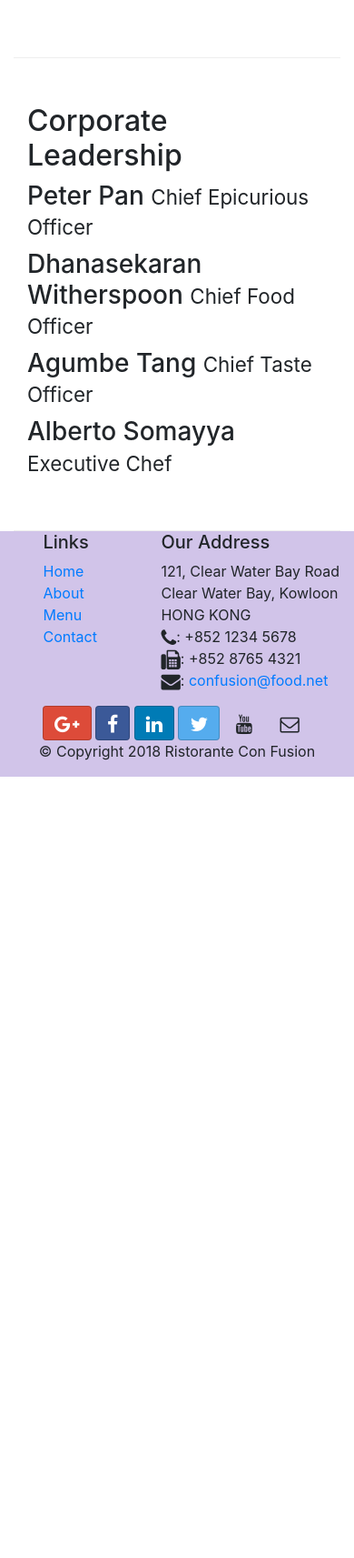
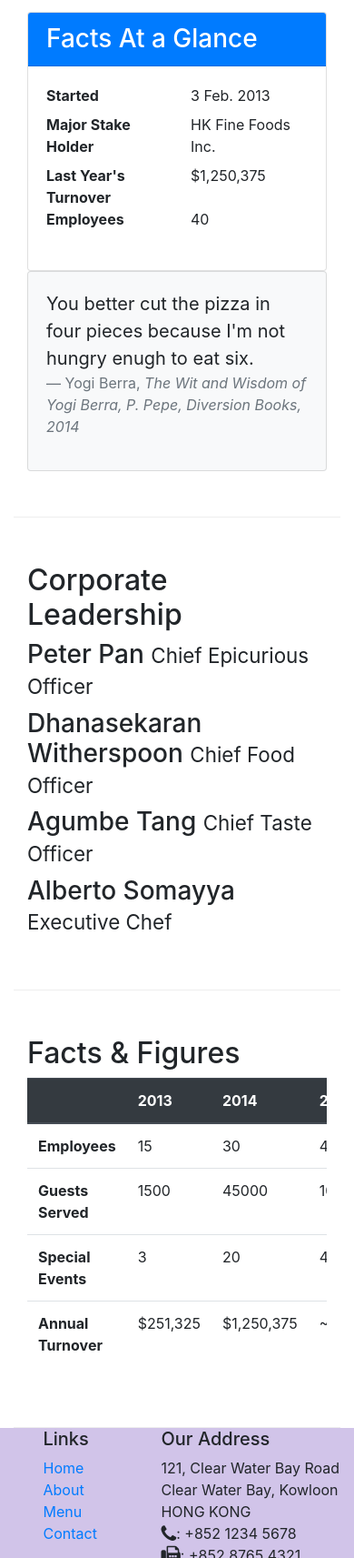
Before and after one commit to pierrettemugisha/Coursera, a website: page Bootstrap4/conFusion/aboutus.html in a window 390 px wide. Shown: the part 1036-2749 px from the top of the page at 91% size. Before the commit the page ends 1890 px from the top, so only its background shows below. Drawn offline with nearby package versions, Linux system fonts and the light colour scheme.

Commit message:
Tables and cards

```diff
--- a/Bootstrap4/conFusion/aboutus.html
+++ b/Bootstrap4/conFusion/aboutus.html
@@ -72,6 +72,31 @@
                 <p>The restaurant traces its humble beginnings to <em>The Frying Pan</em>, a successful chain started by our CEO, Mr. Peter Pan, that featured for the first time the world's best cuisines in a pan.</p>
             </div>
             <div class="col-12 col-sm-6 col-md-6">
+                <div class="card">
+                    <h3 class="card-header bg-primary text-white">Facts At a Glance</h3>
+                    <div class="card-body">
+                        <dl class="row">
+                            <dt class="col-6">Started</dt>
+                            <dd class="col-6">3 Feb. 2013</dd>
+                            <dt class="col-6">Major Stake Holder</dt>
+                            <dd class="col-6">HK Fine Foods Inc.</dd>
+                            <dt class="col-6">Last Year's Turnover</dt>
+                            <dd class="col-6">$1,250,375</dd>
+                            <dt class="col-6">Employees</dt>
+                            <dd class="col-6">40</dd>
+                        </dl>
+                    </div>
+                </div>
+            </div>
+            <div class="col-12">
+                <div class="card card-body bg-light">
+                    <blockquote class="blockquote">
+                        <p class="mb-0">You better cut the pizza in four pieces because I'm not hungry enugh to eat six.</p>
+                        <footer class="blockquote-footer">Yogi Berra,
+                            <cite title="Source Title">The Wit and Wisdom of Yogi Berra, P. Pepe, Diversion Books, 2014</cite>
+                        </footer>
+                    </blockquote>
+                </div>
             </div>
         </div>
 
@@ -93,6 +118,50 @@
                 <p class="d-none d-sm-block">Award winning three-star Michelin chef with wide International experience having worked closely with whos-who in the culinary world, he specializes in creating mouthwatering Indo-Italian fusion experiences. He says, <em>Put together the cuisines from the two craziest
                         cultures, and you get a winning hit! Amma Mia!</em></p>
             </div>
+        </div>
+        <div class="row row-content">
+            <div class="col-12 col-sm-9">
+                <h2> Facts &amp; Figures</h2>
+                <div class="table-responsive">
+                    <table class="table table-stripped">
+                        <thead class="thead-dark">
+                            <tr>
+                                <th>&nbsp;</th>
+                                <th>2013</th>
+                                <th>2014</th>
+                                <th>2015</th>
+                            </tr>
+                        </thead>
+                        <tbody>
+                            <tr>
+                                <th>Employees</th>
+                                <td>15</td>
+                                <td>30</td>
+                                <td>40</td>
+                            </tr>
+                            <tr>
+                                <th>Guests Served</th>
+                                <td>1500</td>
+                                <td>45000</td>
+                                <td>100,000</td>
+                            </tr>
+                            <tr>
+                                <th>Special Events</th>
+                                <td>3</td>
+                                <td>20</td>
+                                <td>45</td>
+                            </tr>
+                            <tr>
+                                <th>Annual Turnover</th>
+                                <td>$251,325</td>
+                                <td>$1,250,375</td>
+                                <td>~$3,000,000</td>
+                            </tr>
+                        </tbody>
+                    </table>
+                </div>
+            </div>
+            <div class="col-12 col-sm-3"></div>
         </div>
 
     </div>
```
